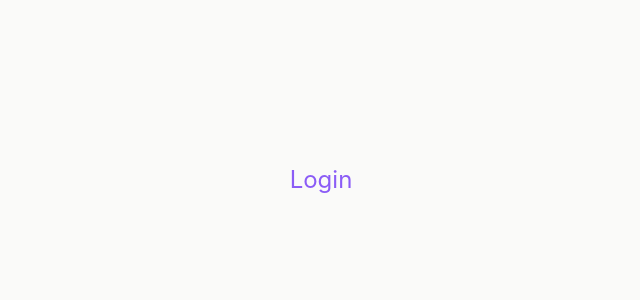
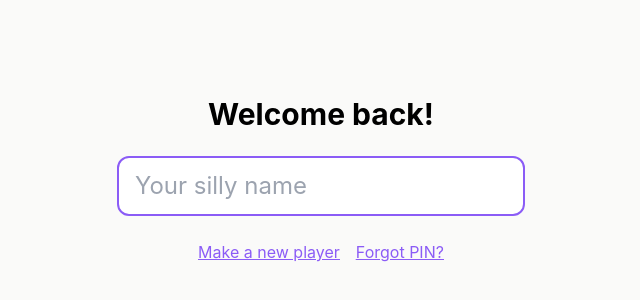
Before and after one commit to dieontime/kids-quiz-claude, a React (Vite) app: page /login in a window 1280 px wide. Shown: the part 220-520 px from the top of the page, without its empty margins (319-959 px from the left). Built offline with nearby package versions, Linux system fonts and the light colour scheme.

Commit message:
feat(auth): LoginScreen + remember-me rehydrate

```diff
--- a/src/App.tsx
+++ b/src/App.tsx
@@ -1,6 +1,10 @@
+import { useEffect } from 'react';
 import { RouterProvider } from 'react-router-dom';
-import { router } from './routes';
+import { router } from './routes.tsx';
+import { useProfileStore } from './stores/profileStore.ts';
 
 export default function App() {
+  const rehydrate = useProfileStore(s => s.rehydrateFromStorage);
+  useEffect(() => { rehydrate(); }, [rehydrate]);
   return <RouterProvider router={router} />;
 }
--- /dev/null
+++ b/src/features/auth/LoginScreen.tsx
@@ -0,0 +1,37 @@
+import { useState } from 'react';
+import { Link, useNavigate } from 'react-router-dom';
+import { EmojiPinKeypad, type PinIcon } from './EmojiPinKeypad.tsx';
+import { login } from '../../lib/auth.ts';
+
+export function LoginScreen() {
+  const nav = useNavigate();
+  const [username, setUsername] = useState('');
+  const [error, setError] = useState<string | null>(null);
+
+  const onPinDone = async (pin: PinIcon[]) => {
+    try {
+      await login(username, pin);
+      nav('/dashboard');
+    } catch (e) {
+      setError(e instanceof Error ? e.message : 'Something went wrong');
+    }
+  };
+
+  return (
+    <div className="min-h-screen flex flex-col items-center justify-center gap-6 p-6">
+      <h1 className="text-3xl font-bold">Welcome back!</h1>
+      <input
+        placeholder="Your silly name"
+        value={username}
+        onChange={e => setUsername(e.target.value)}
+        className="text-2xl px-4 py-3 rounded-xl border-2 border-primary"
+      />
+      {username.length >= 3 && <EmojiPinKeypad onComplete={onPinDone} />}
+      {error && <p className="text-red-600">{error}</p>}
+      <div className="flex gap-4 text-primary underline">
+        <Link to="/signup">Make a new player</Link>
+        <Link to="/recovery">Forgot PIN?</Link>
+      </div>
+    </div>
+  );
+}
--- a/src/routes.tsx
+++ b/src/routes.tsx
@@ -1,5 +1,6 @@
 import { createBrowserRouter } from 'react-router-dom';
 import { SignupWizard } from './features/auth/SignupWizard.tsx';
+import { LoginScreen } from './features/auth/LoginScreen.tsx';
 
 const placeholder = (label: string) => () =>
   <div className="min-h-screen flex items-center justify-center text-2xl text-primary">
@@ -8,7 +9,7 @@ const placeholder = (label: string) => () =>
 
 export const router = createBrowserRouter([
   { path: '/',          Component: placeholder('Home (route placeholder)') },
-  { path: '/login',     Component: placeholder('Login') },
+  { path: '/login',     Component: LoginScreen },
   { path: '/signup',    Component: SignupWizard },
   { path: '/recovery',  Component: placeholder('Recovery') },
   { path: '/dashboard', Component: placeholder('Dashboard') },
```
Also changed, not shown: 1 other file (tests, documents, lock files or other folders).
